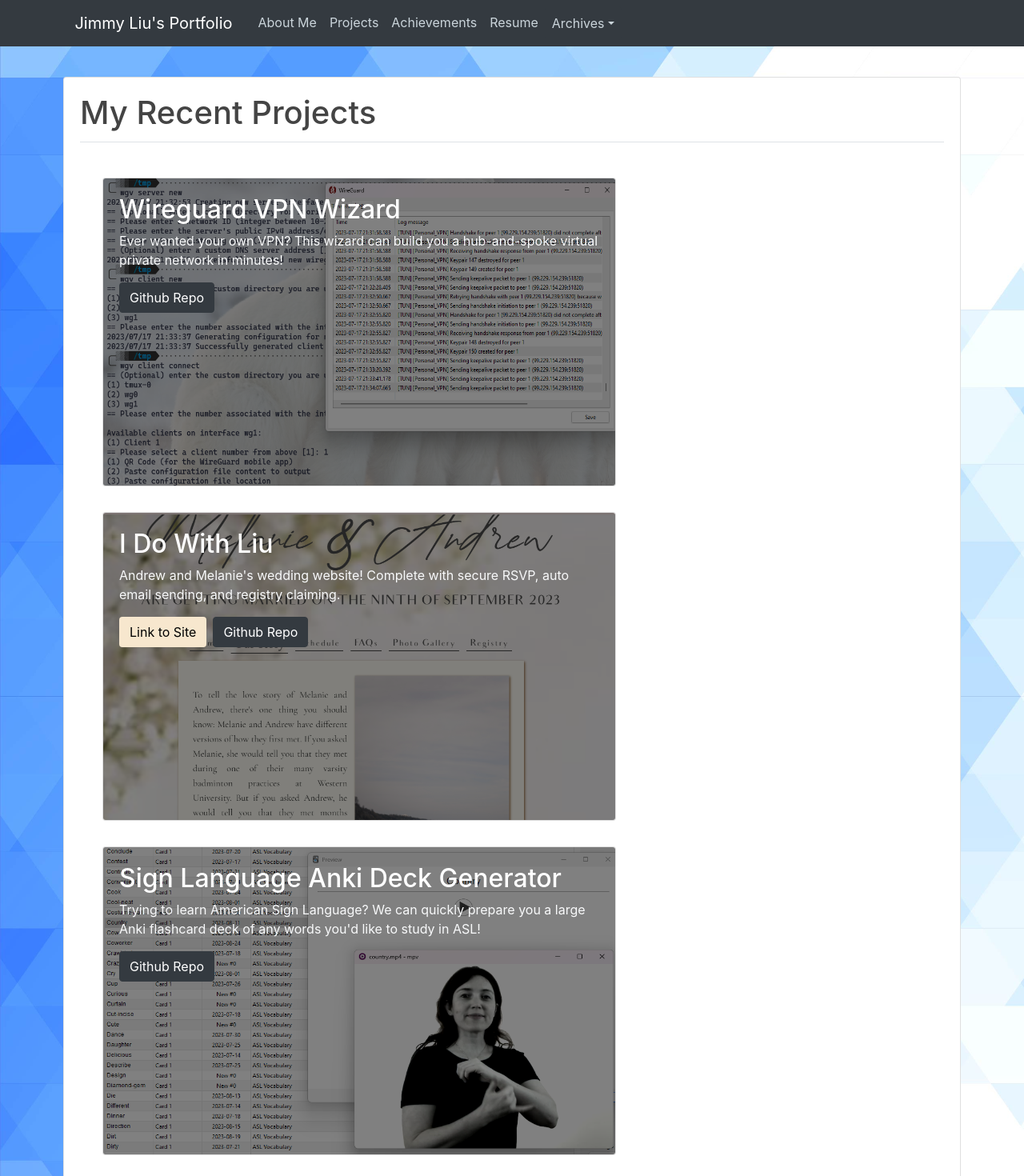
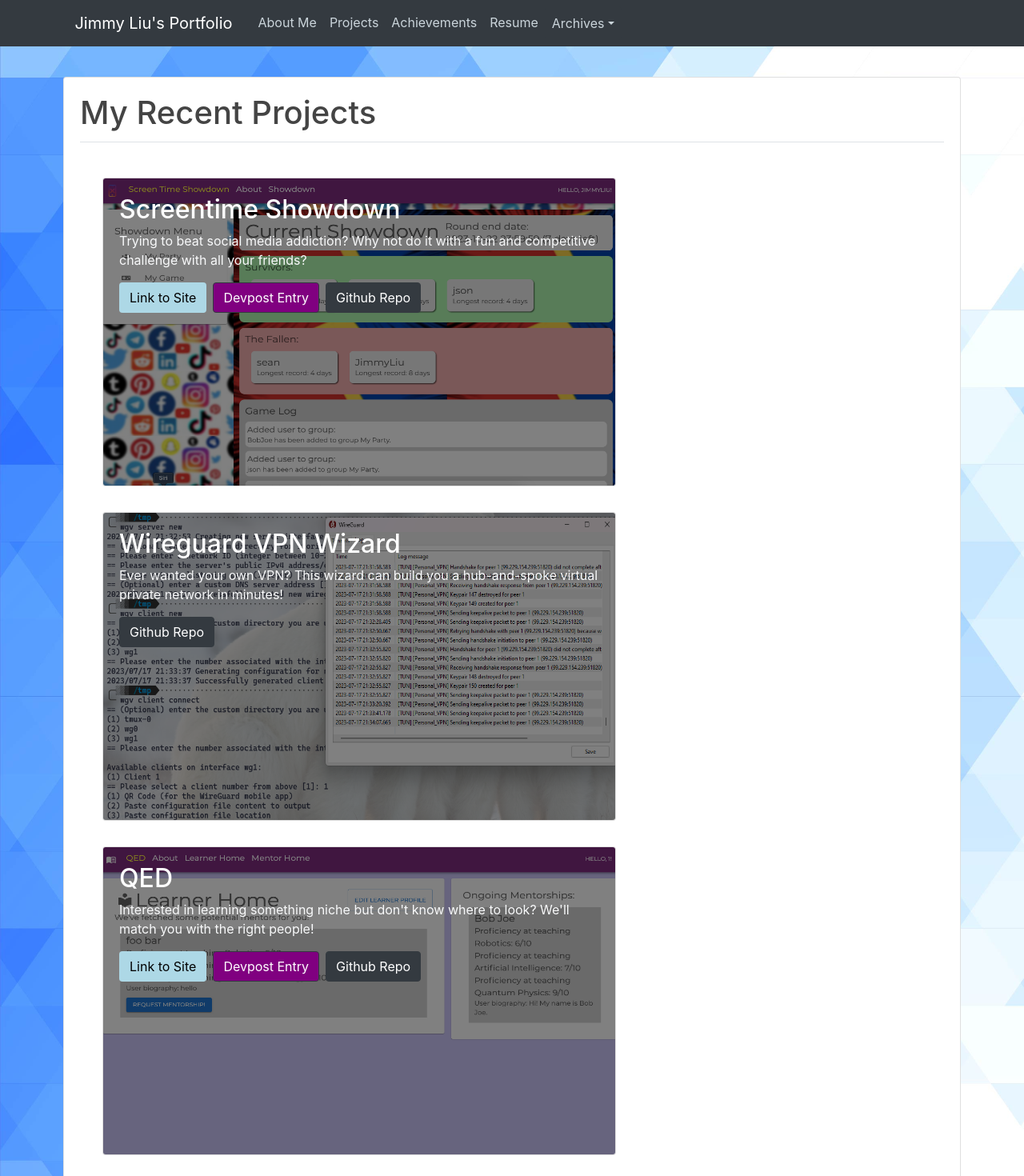
Before and after one commit to ji-mmyliu/personal-site, a React (Vite) app: page /projects in a window 1280 px wide. Shown: the top 1470 px of the page at 80% size. Built offline with nearby package versions, Linux system fonts and the light colour scheme; no server answers.

Commit message:
Add two new hackathon projects

```diff
--- a/src/components/projects/index.tsx
+++ b/src/components/projects/index.tsx
@@ -25,9 +25,25 @@ export const Projects = (): JSX.Element => {
                 <div className="card-body">
                     <legend className="border-bottom mb-4"><h1 className="card-title">My Recent Projects</h1></legend>
                 </div>
+                <Project name="Screentime Showdown" file="screentime-showdown.png">
+                    <p>Trying to beat social media addiction? Why not do it with a fun and competitive challenge with all your friends?</p>
+                    <div className="project-links">
+                        <a href="https://screentimeshowdown.tech/"><button className="btn" style={{ backgroundColor: "lightblue" }}>Link to Site</button></a>
+                        <a href="https://devpost.com/software/screentime-showdown"><button className="btn btn-dark" style={{ backgroundColor: "purple" }}>Devpost Entry</button></a>
+                        <a href="https://github.com/JasonLovesDoggo/ScreenTimeShowdown"><button className="btn btn-dark">Github Repo</button></a>
+                    </div>
+                </Project>
                 <Project name="Wireguard VPN Wizard" file="wireguard-vpn.png">
                     <p>Ever wanted your own VPN? This wizard can build you a hub-and-spoke virtual private network in minutes!</p>
                     <a href="https://github.com/ji-mmyliu/wg-vpn-onboarder"><button className="btn btn-dark">Github Repo</button></a>
+                </Project>
+                <Project name="QED" file="qed.png">
+                    <p>Interested in learning something niche but don't know where to look? We'll match you with the right people!</p>
+                    <div className="project-links">
+                        <a href="https://qed.patricklin.dev/"><button className="btn" style={{ backgroundColor: "lightblue" }}>Link to Site</button></a>
+                        <a href="https://devpost.com/software/qed"><button className="btn btn-dark" style={{ backgroundColor: "purple" }}>Devpost Entry</button></a>
+                        <a href="https://github.com/ApocalypseCalculator/QED"><button className="btn btn-dark">Github Repo</button></a>
+                    </div>
                 </Project>
                 <Project name="I Do With Liu" file="idowithliu.png">
                     <p>Andrew and Melanie's wedding website! Complete with secure RSVP, auto email sending, and registry claiming.</p>
```
Also changed, not shown: public/img/qed.png (added), public/img/screentime-showdown.png (added).
